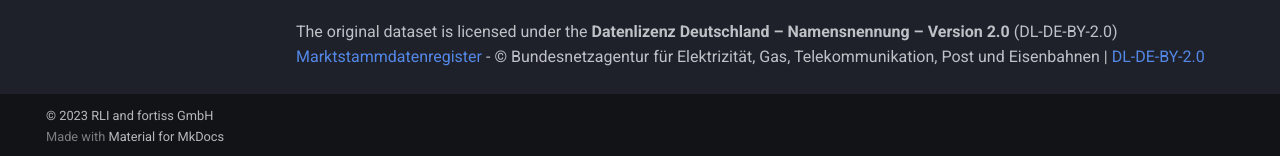
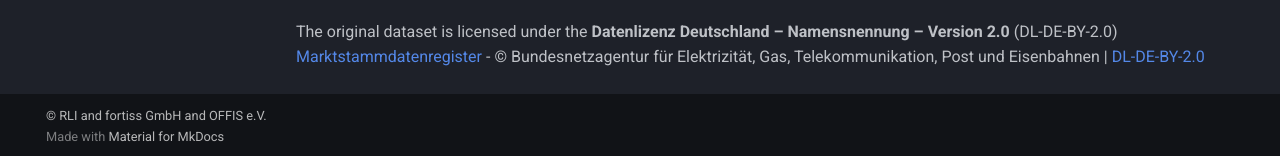
Before and after one commit to OpenEnergyPlatform/open-MaStR, an MkDocs documentation site: the page built from docs/index.md, in a window 1280 px wide and 1001 px high. Shown: the part 842-998 px from the top of the window. Built offline with MkDocs 1.6.1 and Material for MkDocs 9.7.7, drawn with Linux system fonts in a browser that asks for light colours; emoji names are drawn with the system emoji font; comment, search, counter and statistics services are not loaded; the version menu is left out.

Commit message:
Add OFFIS and delete year at footer #490

```diff
--- a/mkdocs.yml
+++ b/mkdocs.yml
@@ -93,4 +93,4 @@
 
 
 copyright: |
-  &copy; 2023 <a href="https://reiner-lemoine-institut.de/"  target="_blank" rel="noopener">RLI</a> and <a href="https://fortiss.org"  target="_blank" rel="noopener">fortiss GmbH</a>
+  &copy; <a href="https://reiner-lemoine-institut.de/"  target="_blank" rel="noopener">RLI</a> and <a href="https://fortiss.org"  target="_blank" rel="noopener">fortiss GmbH</a> and <a href="https://www.offis.de/"  target="_blank" rel="noopener">OFFIS e.V.</a>
```
